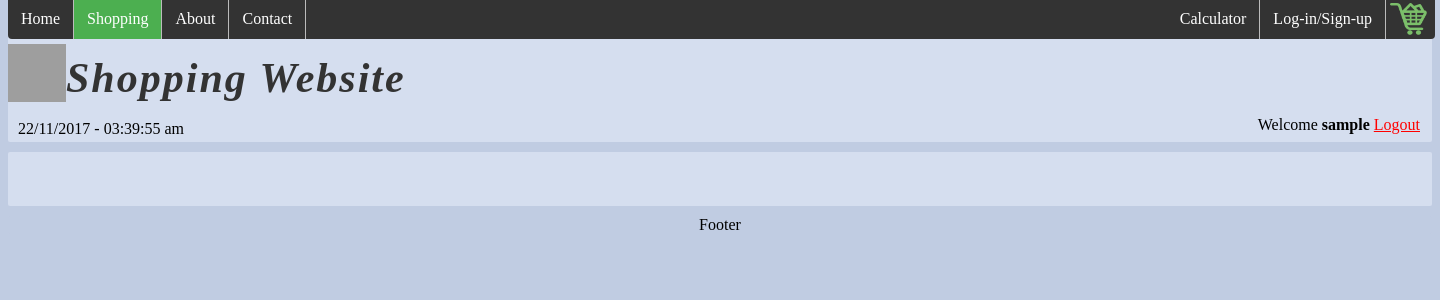
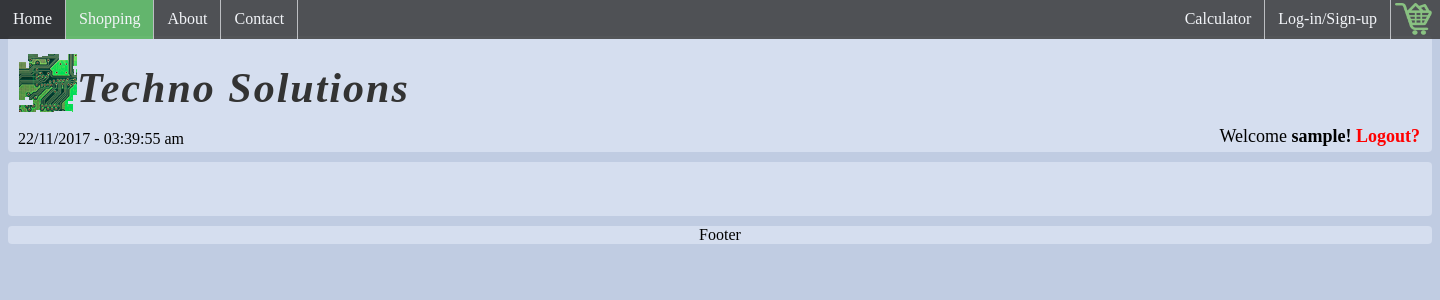
Before and after one commit to alexmsmith/shopping-site, a PHP site: page /pages/shopping.php in a window 1440 px wide. Shown: the top 300 px of the page. Run offline with PHP 8.4, Linux system fonts and the light colour scheme; the visitor is signed in with stand-in values (Sample User, id 1); data that the repository does not hold is empty; grey boxes are pictures that could not be loaded.

Commit message:
Updated shopping page + css

```diff
--- a/css.css
+++ b/css.css
@@ -3,7 +3,7 @@ body {
 }
 h1 {
 	font-size: 42px;
-	font-family: Bradley Hand ITC Regular;
+	font-family: Agency FB;
 	color: #333;
 	text-align: left;
 	padding-bottom: 4px;
@@ -12,6 +12,7 @@ h1 {
 }
 #logo {
 	margin-top: -10px;
+	margin-left: 11px;
 	width: 58px;
 	height: 58px;
 	z-index: -1;
@@ -40,17 +41,16 @@ h1 {
 }
 ul {
 	list-style-type: none;
-	margin: 0;
+	margin-left: -8px;
 	margin-top: 1px;
 	padding: 0;
 	/* The CSS overflow property controls what happens to content that is too big to fit into an area. */
 	/* The overflow is clipped, and the rest of the content will be invisible */
 	overflow: hidden;
 	background-color: #333;
-	border-bottom-left-radius: 4px;
-	border-bottom-right-radius: 4px;
 	position: fixed;
-	width:99.1%;
+	width:100%;
+	opacity: 0.8;
 }
 li {
 	float: left;
--- a/pages/basket.php
+++ b/pages/basket.php
@@ -81,8 +81,8 @@ session_start();
                          <tr>
                               <td><?php echo $values["item_name"]; ?></td>
                               <td><?php echo $values["item_quantity"]; ?></td>
-                              <td>$ <?php echo $values["item_price"]; ?></td>
-                              <td>$ <?php echo number_format($values["item_quantity"] * $values["item_price"], 2); ?></td>
+                              <td>£ <?php echo $values["item_price"]; ?></td>
+                              <td>£ <?php echo number_format($values["item_quantity"] * $values["item_price"], 2); ?></td>
                               <td><a href="shopping.php?action=delete&id=<?php echo $values["item_id"]; ?>"><span class="text-danger">Remove</span></a></td>
                          </tr>
                          <?php
--- a/pages/shopping.php
+++ b/pages/shopping.php
@@ -58,9 +58,9 @@ if(isset($_GET["action"]))
 		<style>
 			<!-- Grid Layout -->
 			.item1 { grid-area: header; background-color: #d5deef; border-radius: 2px; }
-			.item2 { grid-area: menu; background-color: #d5deef; border-radius: 2px; }
-			.item3 { grid-area: main; background-color: #d5deef; border-radius: 2px; }
-			.item4 { grid-area: footer; background-color: #c0cce2; border-radius: 2px; }
+			.item2 { grid-area: menu; background-color: #d5deef; border-radius: 4px; margin-top: 10px; }
+			.item3 { grid-area: main; background-color: #d5deef; border-radius: 4px; }
+			.item4 { grid-area: footer; background-color: #d5deef; border-radius: 4px; }
 
 			.grid-container {
 				display: grid;
@@ -156,7 +163,6 @@ if(isset($_GET["action"]))
 	</head>
 	<body>
 		<div class="grid-container">
-			<div class="item1">
 			<ul>
 				<li><a href="home.php">Home</a></li>
 				<li><a class="active" href="shopping.php">Shopping</a></li>
@@ -166,16 +172,15 @@ if(isset($_GET["action"]))
 				<li style="float:right"><a href="login.php">Log-in/Sign-up</a></li>
 				<li style="float:right"><a href="calculate.php">Calculator</a></li>
 			</ul>
-			</div>
 		</br>
 			<div class="item2">
-				<h1><img src="../logo.png" alt="logo" id="logo"><i>Shopping Website</i></h1>
+				<h1><img src="../images/circuit_board_logo.png" alt="logo" id="logo"><i>Techno Solutions</i></h1>
 				<div id="welcome">
 					<!-- Logged in user information -->
 					<?php if (isset($_SESSION['username'])) : ?>
-							<p style="float:right">
-								Welcome <strong><?php echo $_SESSION['username']; ?></strong>
-								<a href="home.php?logout='1'" style="color: red;">Logout</a>
+							<p style="float:right; font-size: 18px;">
+								Welcome <strong><?php echo $_SESSION['username']; ?>!</strong>
+								<b><a href="home.php?logout='1'" style="color: red; text-decoration: none;">Logout?</a></b>
 							</p>
 					<?php endif ?>
 					<p id="time"></p>
```
Also changed, not shown: other parts of pages/shopping.php (+17 -12 lines), images/circuit_board.jpeg (added), images/circuit_board_logo.png (added), images/products/nin.png, images/products/tv.png. Lines whose indentation alone changed are shown as unchanged.
